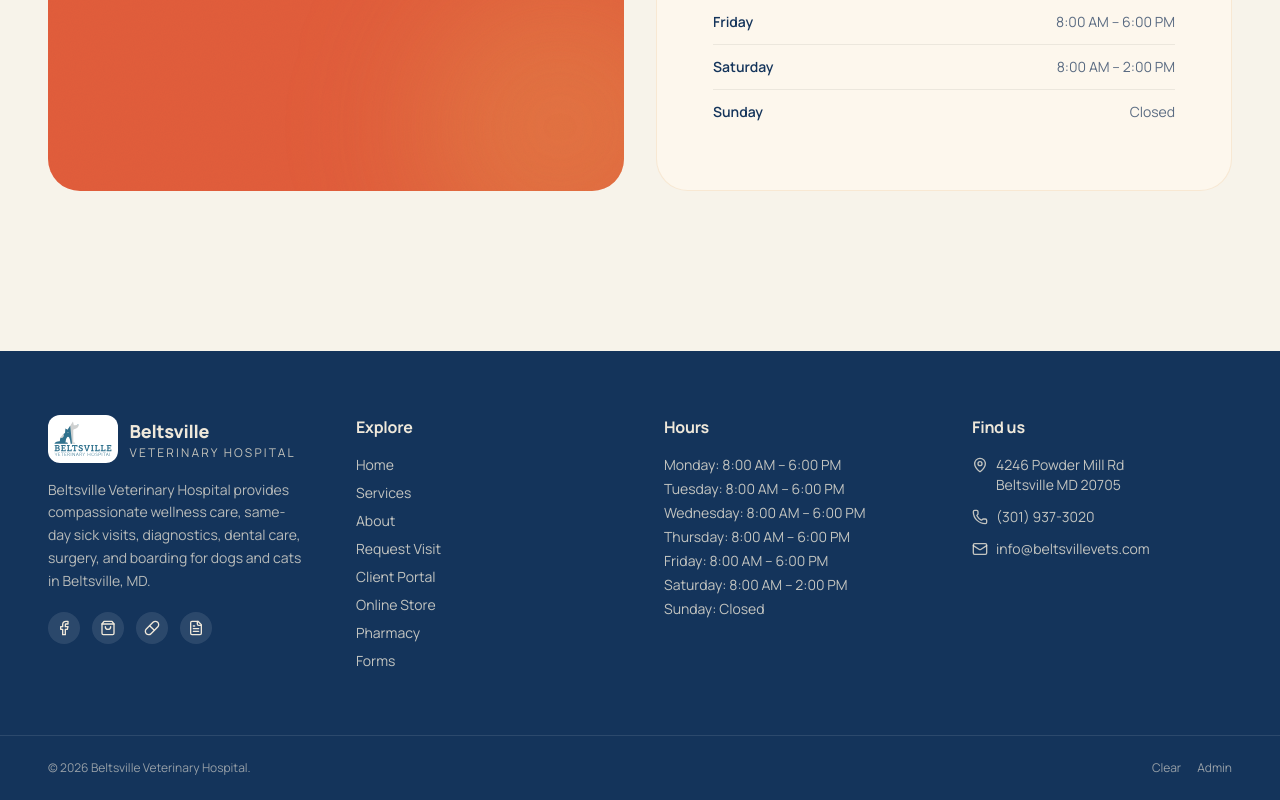
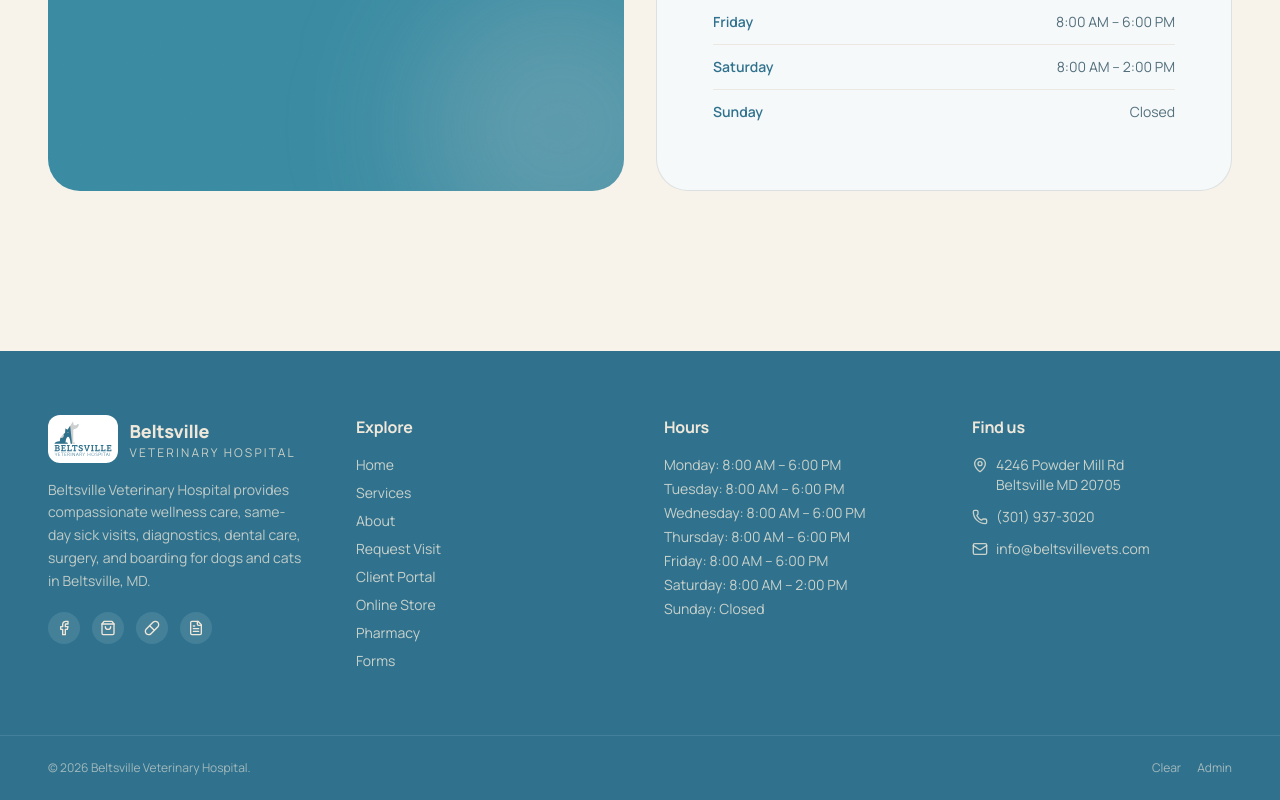
Before and after one commit to RLooney88/Beltsville-Veterinary-Hospital-Demo, a React (Create React App) app in the folder frontend/: page / in a window 1280 px wide. Shown: the part 1825-2625 px from the top of the page. Built offline with nearby package versions, Linux system fonts and the light colour scheme; no server answers; a web font is replaced by a local one.

Commit message:
Align Beltsville theme with logo palette

```diff
--- a/frontend/public/index.html
+++ b/frontend/public/index.html
@@ -34,7 +34,7 @@
         <link rel="canonical" href="https://bvh.rclintegrated.com" />
 
         <!-- Favicons -->
-        <meta name="theme-color" content="#14345B" />
+        <meta name="theme-color" content="#30728e" />
         <link rel="icon" href="/favicon.ico" sizes="any" />
         <link rel="icon" type="image/png" sizes="192x192" href="/logo192.png" />
         <link rel="apple-touch-icon" href="/apple-touch-icon.png" />
--- a/frontend/src/index.css
+++ b/frontend/src/index.css
@@ -28,46 +28,46 @@ code {
     --sand-100: 239 232 218;
     --sand-200: 239 230 211;
     --sand-300: 229 225 216;
-    --clinic-navy: 20 52 91;
-    --clinic-navy-hover: 25 69 120;
-    --clinic-forest: 36 116 128;
-    --clinic-forest-hover: 28 91 101;
-    --clinic-sage: 231 240 240;
-    --clinic-sage-deep: 212 226 216;
-    --clinic-red: 225 93 59;
-    --clinic-red-hover: 190 70 43;
-    --clinic-red-soft: 249 230 226;
-    --clinic-peach: 251 238 222;
-    --clinic-peach-deep: 245 223 196;
-    --clinic-cream: 253 247 237;
-    --clinic-amber: 232 180 88;
-    --clinic-amber-soft: 251 232 194;
-    --clinic-ink: 14 27 54;
-    --clinic-mist: 90 107 130;    --background: 38 50% 97%;
-    --foreground: 220 48% 20%;
+    --clinic-navy: 48 114 142;
+    --clinic-navy-hover: 59 141 164;
+    --clinic-forest: 59 141 164;
+    --clinic-forest-hover: 48 114 142;
+    --clinic-sage: 230 242 246;
+    --clinic-sage-deep: 206 208 208;
+    --clinic-red: 59 141 164;
+    --clinic-red-hover: 48 114 142;
+    --clinic-red-soft: 230 242 246;
+    --clinic-peach: 238 246 248;
+    --clinic-peach-deep: 206 208 208;
+    --clinic-cream: 246 249 250;
+    --clinic-amber: 206 208 208;
+    --clinic-amber-soft: 238 246 248;
+    --clinic-ink: 32 70 86;
+    --clinic-mist: 83 111 124;    --background: 195 29% 97%;
+    --foreground: 196 42% 24%;
     --card: 0 0% 100%;
-    --card-foreground: 220 48% 20%;
+    --card-foreground: 196 42% 24%;
     --popover: 0 0% 100%;
-    --popover-foreground: 220 48% 20%;
-    --primary: 220 48% 20%;
-    --primary-foreground: 38 50% 97%;
-    --secondary: 140 20% 92%;
-    --secondary-foreground: 148 32% 25%;
-    --muted: 38 20% 95%;
-    --muted-foreground: 216 17% 43%;
-    --accent: 4 62% 48%;
+    --popover-foreground: 196 42% 24%;
+    --primary: 196 49% 37%;
+    --primary-foreground: 195 29% 97%;
+    --secondary: 188 25% 91%;
+    --secondary-foreground: 195 49% 37%;
+    --muted: 195 25% 95%;
+    --muted-foreground: 196 20% 41%;
+    --accent: 192 47% 44%;
     --accent-foreground: 0 0% 100%;
     --destructive: 0 70% 50%;
     --destructive-foreground: 0 0% 98%;
-    --border: 38 18% 87%;
-    --input: 38 18% 87%;
-    --ring: 148 32% 25%;
+    --border: 180 2% 81%;
+    --input: 180 2% 81%;
+    --ring: 192 47% 44%;
     --radius: 1rem;
-    --chart-1: 148 32% 25%;
-    --chart-2: 220 48% 20%;
-    --chart-3: 15 62% 57%;
-    --chart-4: 38 66% 63%;
-    --chart-5: 200 50% 45%;
+    --chart-1: 196 49% 37%;
+    --chart-2: 192 47% 44%;
+    --chart-3: 180 2% 81%;
+    --chart-4: 194 32% 89%;
+    --chart-5: 196 42% 24%;
   }
   .dark {
     --background: 220 44% 8%;
@@ -82,7 +82,7 @@ code {
     --secondary-foreground: 38 50% 97%;
     --muted: 220 30% 20%;
     --muted-foreground: 220 15% 65%;
-    --accent: 4 62% 48%;
+    --accent: 192 47% 44%;
     --accent-foreground: 38 50% 97%;
     --destructive: 0 62% 40%;
     --destructive-foreground: 38 50% 97%;
--- a/frontend/src/site/site.config.json
+++ b/frontend/src/site/site.config.json
@@ -14,10 +14,10 @@
     "logo": "/brand/bvh-logo.svg",
     "logoAlt": "Beltsville Veterinary Hospital logo",
     "colors": {
-      "light": "#F7F3EA",
-      "dark": "#14345B",
-      "accent": "#E15D3B",
-      "accentLight": "#E7F0F0"
+      "light": "#f6f9fa",
+      "dark": "#30728e",
+      "accent": "#3b8da4",
+      "accentLight": "#ced0d0"
     }
   },
   "contact": {
--- a/frontend/src/site/siteConfig.js
+++ b/frontend/src/site/siteConfig.js
@@ -13,10 +13,10 @@ const FALLBACK_CONFIG = {
     logo: "/brand/bvh-logo.svg",
     logoAlt: "Beltsville Veterinary Hospital logo",
     colors: {
-      light: "#F7F3EA",
-      dark: "#14345B",
-      accent: "#E15D3B",
-      accentLight: "#E7F0F0",
+      light: "#f6f9fa",
+      dark: "#30728e",
+      accent: "#3b8da4",
+      accentLight: "#ced0d0",
     },
   },
   contact: {
```
Also changed, not shown: frontend/public/manifest.json.
